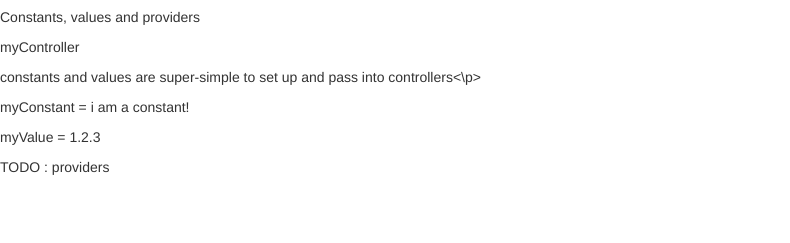
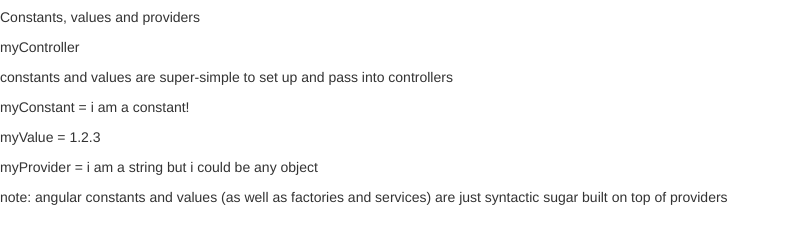
Before and after one commit to ankurmkoul/dan_wahlin_angular, a website: page eg_8_constants_values_and_providers/index.html in a window 1280 px wide. Shown: the part 63-306 px from the top of the page, without its empty margins (0-790 px from the left). Drawn offline with nearby package versions, Linux system fonts and the light colour scheme.

Commit message:
added provider - started looking at using http to make ajax calls

```diff
--- a/eg_8_constants_values_and_providers/index.html
+++ b/eg_8_constants_values_and_providers/index.html
@@ -14,18 +14,26 @@
 				angular.module('app')
 				.constant('myConstant', 'i am a constant!')
 				.value('myValue', '1.2.3')
-				.controller('myController', function($scope, myConstant, myValue) {
+				.provider('myProvider', function() {
+					// $get must be implemented
+					this.$get = function() {
+						return "i am a string but i could be any object";
+					}
+				})
+				.controller('myController', function($scope, myConstant, myValue, myProvider) {
 					$scope.myConstant = myConstant;
 					$scope.myValue = myValue;
+					$scope.myProvider = myProvider;
 				});
 			}());
 		</script>
-		<div ng-controller="myController">
+		<div ng-controller='myController'>
 			<p>myController</p>
-			<p>constants and values are super-simple to set up and pass into controllers<\p>
+			<p>constants and values are super-simple to set up and pass into controllers</p>
 			<p>myConstant = {{myConstant}}</p>
 			<p>myValue = {{myValue}}</p>
-			<p>TODO : providers</p>
+			<p>myProvider = {{myProvider}}</p>
+			<p>note: angular constants and values (as well as factories and services) are just syntactic sugar built on top of providers</p>
 		</div>
 	</body>
 </html>
```
Also changed, not shown: eg_9_using_the_http_service_to_make_ajax_calls/index.html (+2 -2 lines).
